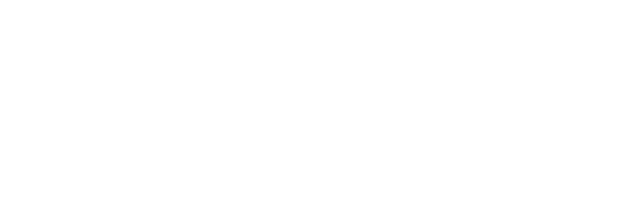
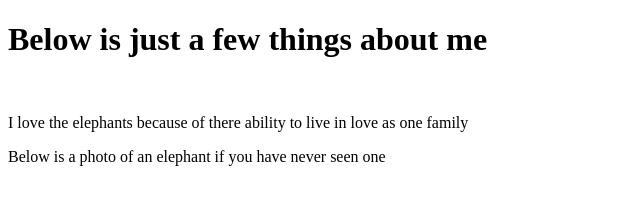
Before and after one commit to ngumamutundu/weekoneIndependentproject, a plain HTML site: page index.html in a window 1280 px wide. Shown: the whole page, without its empty margins (0-640 px from the left). Drawn offline with Linux system fonts and the light colour scheme.

Commit message:
add about of what i love

```diff
--- a/index.html
+++ b/index.html
@@ -8,6 +8,10 @@
     <link rel="stylesheet" href="css/style.css">
 </head>
 <body>
-
+    <h1>Below is just a few things about me</h1>
+    <br>
+    <p>I love the elephants because of there ability to live in love as one family</p>
+    <p>Below is a photo of an elephant if you have never seen one</p>
+    <div></div>
 </body>
 </html>
```
